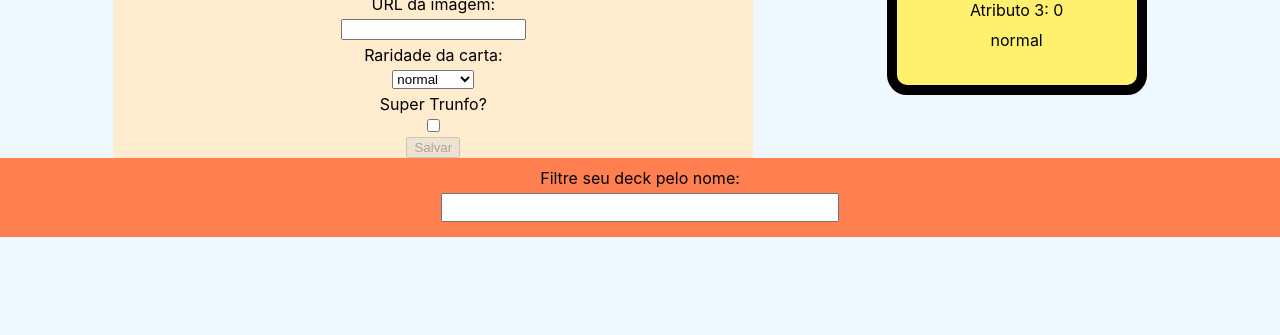
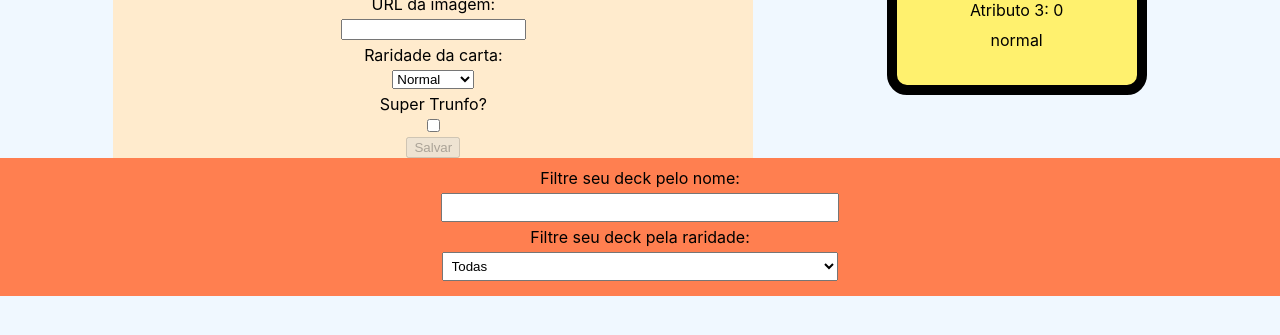
Before and after one commit to Guga-Santos/Tryunfo, a React (Create React App) app: page / in a window 1280 px wide. Shown: the part 427-762 px from the top of the page. Built offline with nearby package versions, Linux system fonts and the light colour scheme.

Commit message:
Requisito 11 ok

```diff
--- a/src/App.css
+++ b/src/App.css
@@ -122,3 +122,8 @@ img {
   padding: 5px;
   width: 30%;
 }
+
+.filterRare {
+  padding: 5px;
+  width: 31%;
+}
--- a/src/App.js
+++ b/src/App.js
@@ -25,6 +25,7 @@ class App extends React.Component {
       isSaveButtonDisabled: true,
       cards: [],
       filterName: '',
+      filterRare: 'todas',
     };
   }
 
@@ -126,10 +127,28 @@ class App extends React.Component {
               onChange={ this.onInputChange }
             />
           </label>
+          <label className="labels" htmlFor="filterRare">
+            Filtre seu deck pela raridade:
+            <select
+              name="filterRare"
+              data-testid="rare-filter"
+              id="filterRare"
+              className="filterRare"
+              onChange={ this.onInputChange }
+              value={ this.filterRare }
+            >
+              <option value="todas">Todas</option>
+              <option value="normal">normal</option>
+              <option value="raro">raro</option>
+              <option value="muito raro">muito raro</option>
+            </select>
+          </label>
         </div>
         <div className="cardDeck">
           {thisProps.cards
             .filter((card) => card.cardName.includes(thisProps.filterName))
+            .filter((ele) => ele.cardRare
+             === (thisProps.filterRare === 'todas' ? ele.cardRare : thisProps.filterRare))
             .map((obj) => (
               <div className="card-" key={ Math.random() }>
                 <Card
--- a/src/components/Form.js
+++ b/src/components/Form.js
@@ -109,9 +109,9 @@ class Form extends Component {
             value={ cardRare }
             onChange={ onInputChange }
           >
-            <option value="normal">normal</option>
-            <option value="raro">raro</option>
-            <option value="muito raro">muito raro</option>
+            <option value="normal">Normal</option>
+            <option value="raro">Raro</option>
+            <option value="muito raro">Muito raro</option>
           </select>
         </label>
         {hasTrunfo ? (
```
